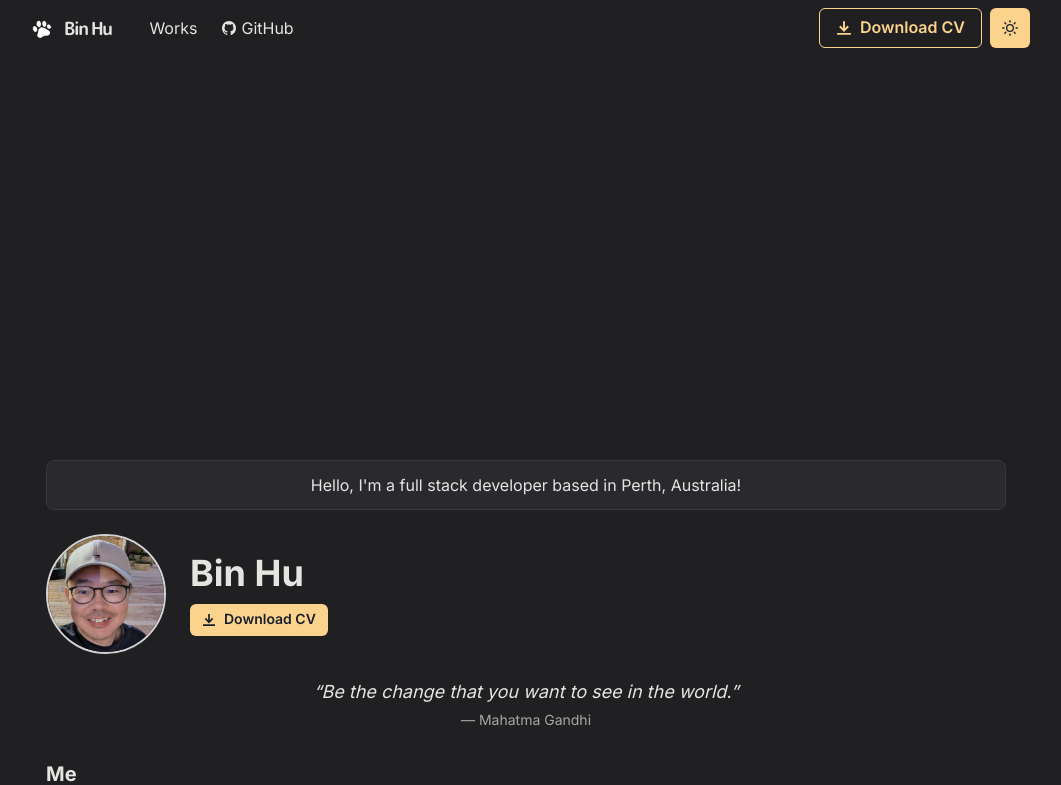
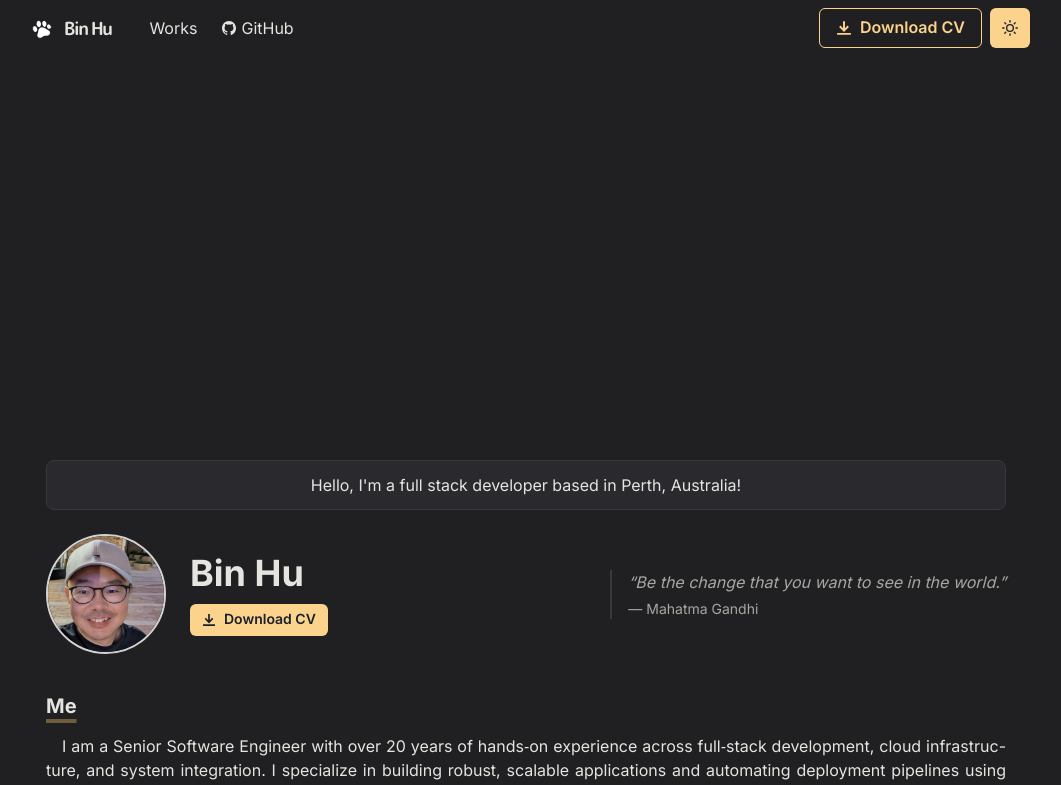
Before and after one commit to elithrade/elithrade-homepage, a Next.js app: page / in a window 1280 px wide. Shown: the top 785 px of the page, without its empty margins (114-1175 px from the left). Built offline with nearby package versions, Linux system fonts and the light colour scheme; no server answers.

Commit message:
move qotd to the same row as profile photo

```diff
--- a/pages/index.tsx
+++ b/pages/index.tsx
@@ -60,8 +60,18 @@ const Page = ({ buildYear, quote }: PageProps) => {
         >
           Hello, I&apos;m a full stack developer based in Perth, Australia!
         </Box>
-        {/* The photo sits right beside the name so the two read as one, at
-            every width: a 96px photo and the name fit side by side on a phone. */}
+        {/* One header band: the photo sits right beside the name so the two
+            read as one, and the quote of the day fills the space to their right.
+            On phones there's no room for three columns, so the quote drops
+            below. A divider and muted text keep it reading as a quote, not as a
+            tagline. Its length changes daily, so its width is capped and it is
+            centred against the photo. */}
+        <Box
+          display={{ md: 'flex' }}
+          alignItems="center"
+          gap={8}
+          mb={{ base: 8, md: 10 }}
+        >
           <Box display="flex" alignItems="center" gap={{ base: 4, md: 6 }}>
             <Image
               flexShrink={0}
@@ -74,33 +84,28 @@ const Page = ({ buildYear, quote }: PageProps) => {
               src="/images/profile.jpg"
               alt="Profile image"
             />
-          <Box>
+            <Box flexShrink={0}>
               <Heading as="h2">Bin Hu</Heading>
               <DownloadCvButton mt={2} />
             </Box>
           </Box>
-        {/* The quote of the day, set apart as an epigraph. Its width is capped
-            because long centred lines are hard to read. Its bottom margin collapses
-            with the section title's top margin, leaving equal space each side. */}
           <Box
             as="figure"
-          textAlign="center"
-          maxW="36rem"
-          mx="auto"
-          mt={6}
-          mb={8}
+            maxW="28rem"
+            ml={{ md: 'auto' }}
+            mt={{ base: 6, md: 0 }}
+            pl={4}
+            borderLeftWidth="2px"
+            borderColor="surface-border"
           >
-          <Text
-            as="blockquote"
-            fontStyle="italic"
-            fontSize={{ base: 'md', md: 'lg' }}
-          >
+            <Text as="blockquote" fontStyle="italic" color="text-muted">
               &ldquo;{quote.text}&rdquo;
             </Text>
             <Text as="figcaption" fontSize="sm" color="text-muted" mt={1}>
               {/* The ZenQuotes attribution is in the footer. */}
               &mdash; {quote.author}
             </Text>
+          </Box>
         </Box>
         <Section delay={0.1}>
           <Heading as="h3" variant="section-title">
```
Lines whose indentation alone changed are shown as unchanged.
